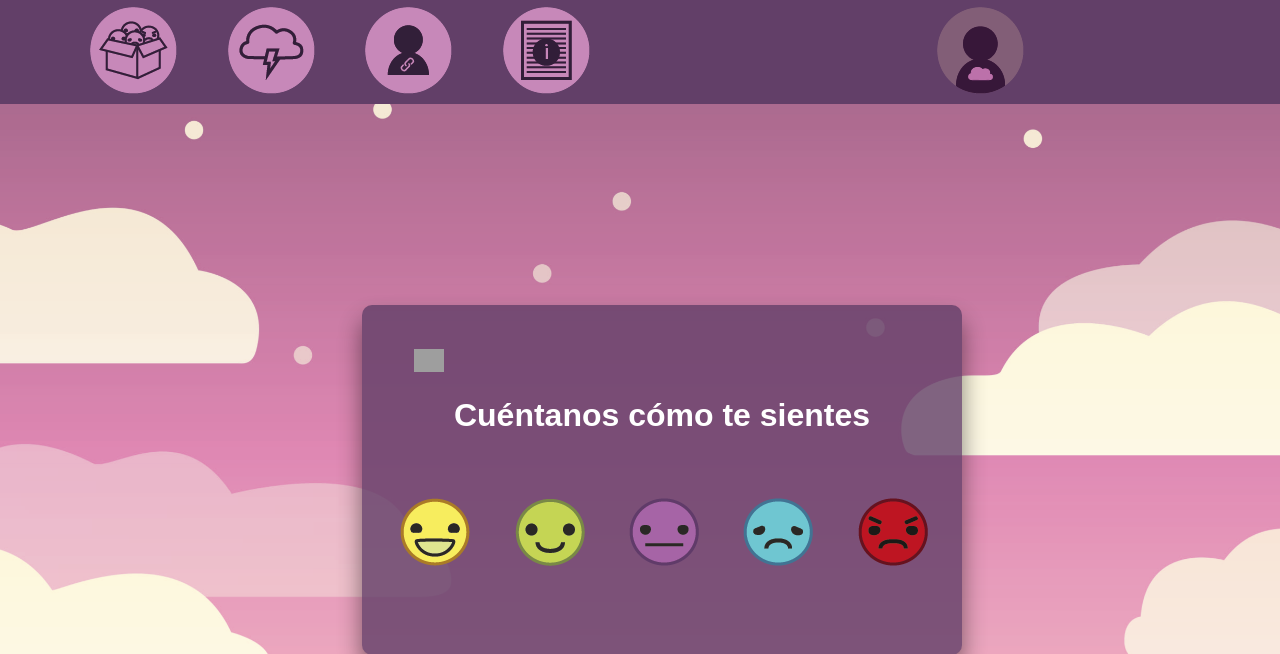
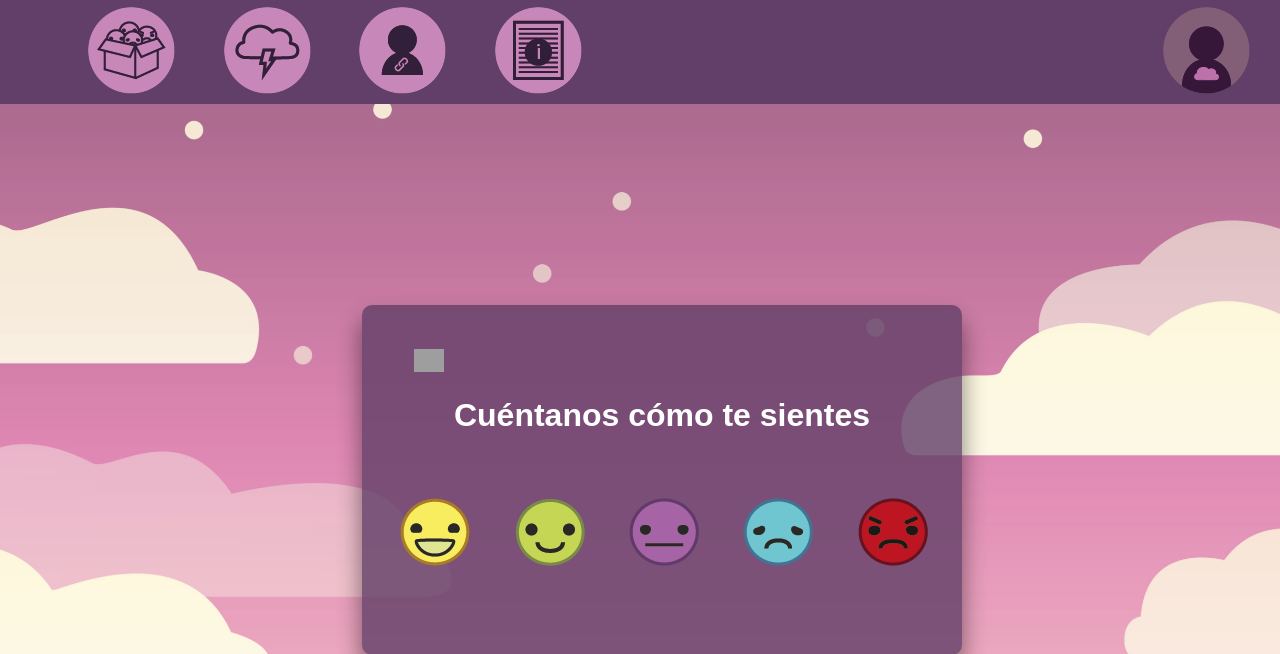
Before and after one commit to Valencua/EpiCare, a PHP site: page /Lobby.html in a window 1280 px wide. Shown: the top 654 px of the page. Run offline with PHP 8.4, Linux system fonts and the light colour scheme; grey boxes are pictures that could not be loaded.

Commit message:
Separación de profile

```diff
--- a/workspace/Sitio/html/styles.css
+++ b/workspace/Sitio/html/styles.css
@@ -35,8 +35,9 @@ body{
   list-style: none;
   width: 88vw;
   justify-content: space-evenly;
-  justify-content: space-evenly;
+  justify-content: right;
   align-items: center;
+  padding:30px;
 }
  .botonbienv, .mascota{
  display:flex;
```
